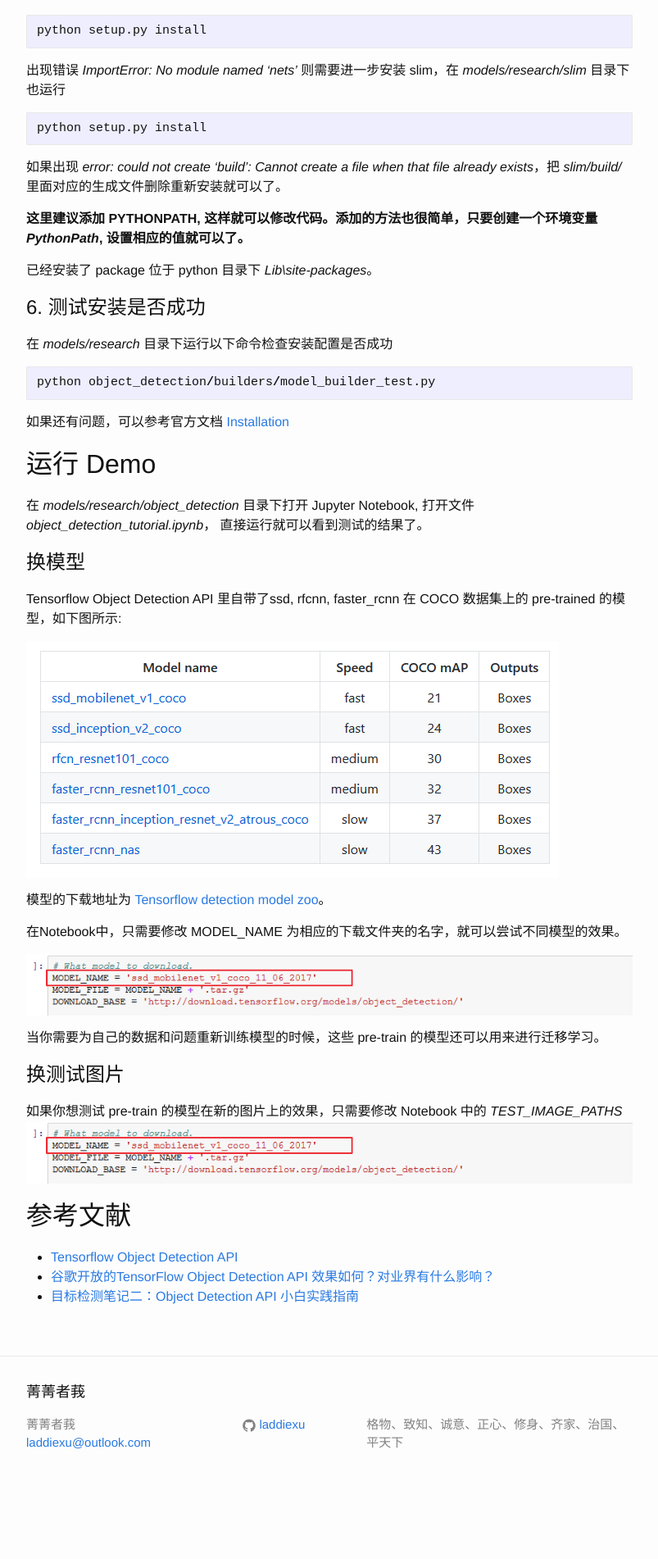
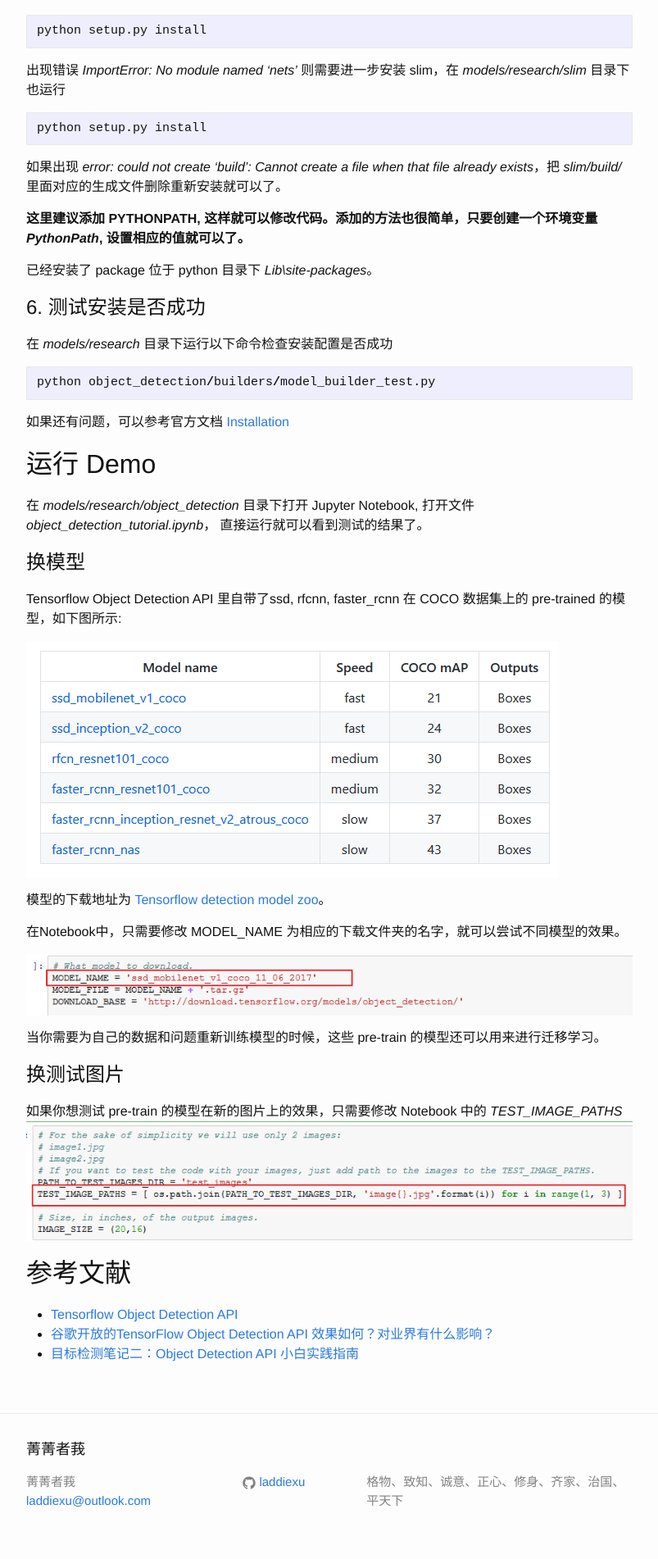
Before and after one commit to laddiexu/laddiexu.github.io, a Jekyll site: the page built from _posts/2017-10-13-TF-ObjectDetection-Train.md, in a window 1280 px wide. Shown: the part 1262-3164 px from the top of the page at 82% size, without its empty margins (238-1041 px from the left). Built offline with Jekyll 4.4.1, drawn with Linux system fonts in a browser that asks for light colours; nearby versions of some CDN libraries; before the commit the page ends 3094 px from its top, so only the background shows below that.

Commit message:
fix a bug on imagename error.

```diff
--- a/_posts/2017-10-13-TF-ObjectDetection-Train.md
+++ b/_posts/2017-10-13-TF-ObjectDetection-Train.md
@@ -90,7 +90,7 @@ Tensorflow Object Detection API 里自带了ssd, rfcnn, faster_rcnn 在 COCO 数
 
 ### 换测试图片
 如果你想测试 pre-train 的模型在新的图片上的效果，只需要修改 Notebook 中的 *TEST_IMAGE_PATHS*
-![Notebook model name](/assets/20171013/notebook.png "Notebook model name" )
+![Notebook image name](/assets/20171013/notebook-testimage.png "Notebook image name" )
 
 
 ## 参考文献
```
